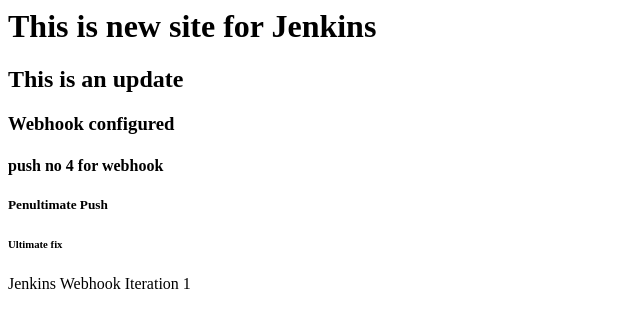
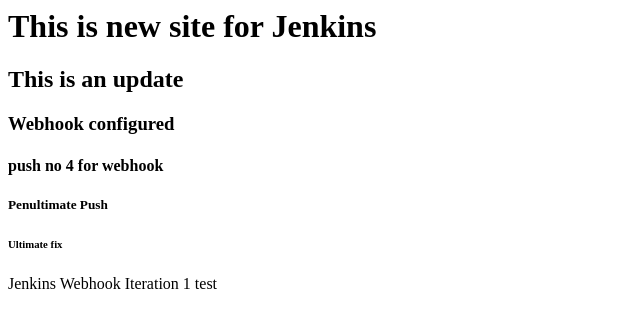
Before and after one commit to getdd7/Jenkins1, a plain HTML site: page index.html in a window 1280 px wide. Shown: the full height of the page, 0-640 px from the left. Drawn offline with Linux system fonts and the light colour scheme.

Commit message:
Update index.html

```diff
--- a/index.html
+++ b/index.html
@@ -6,3 +6,4 @@
 <h6> Ultimate fix </h6>
 <h7> Jenkins Webhook </h7>
 <h8>Iteration 1</h8>
+<h9>test</h9>
```
